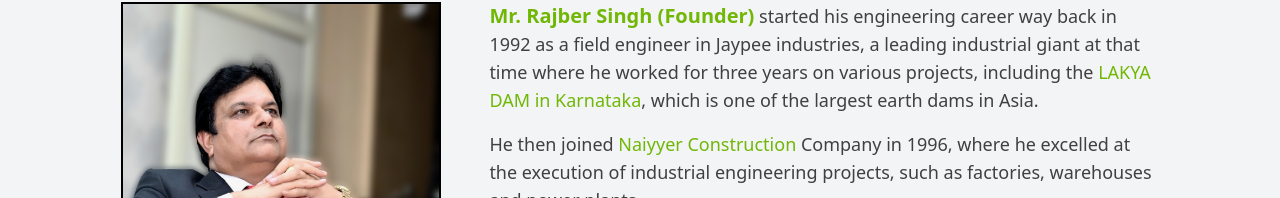
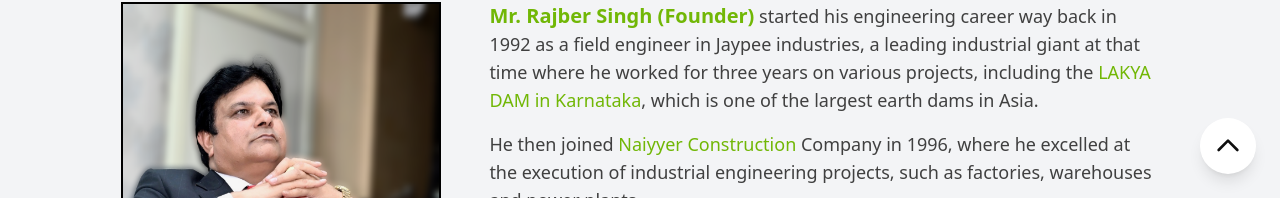
Before and after one commit to Harshit-Saxena/SRConstructions, a React (Vite) app: page /proprietor in a window 1280 px wide. Shown: the part 602-800 px from the top of the page. Built offline with nearby package versions, Linux system fonts and the light colour scheme; a web font is replaced by a local one.

Commit message:
Btn Added to page

```diff
--- a/src/components/Proprietor.jsx
+++ b/src/components/Proprietor.jsx
@@ -72,6 +72,33 @@ const Proprietor = () => {
           </p>
         </div>
       </div>
+
+      <button
+        className="fixed bottom-6 right-6 w-14 h-14 bg-white rounded-full shadow-lg flex items-center justify-center z-30 transform hover:scale-110 hover:bg-highlight hover:text-white hover:shadow-2xl transition-all"
+        onClick={() => {
+          window.scrollTo({
+            top: 0,
+            behavior: "smooth",
+          })
+        }}
+      >
+        <div className="flex items-center justify-center">
+          <svg
+            xmlns="http://www.w3.org/2000/svg"
+            className="w-8 h-8"
+            fill="none"
+            viewBox="0 0 24 24"
+            stroke="currentColor"
+            strokeWidth="2"
+          >
+            <path
+              strokeLinecap="round"
+              strokeLinejoin="round"
+              d="M5 15l7-7 7 7"
+            />
+          </svg>
+        </div>
+      </button>
     </section>
   )
 }
```
